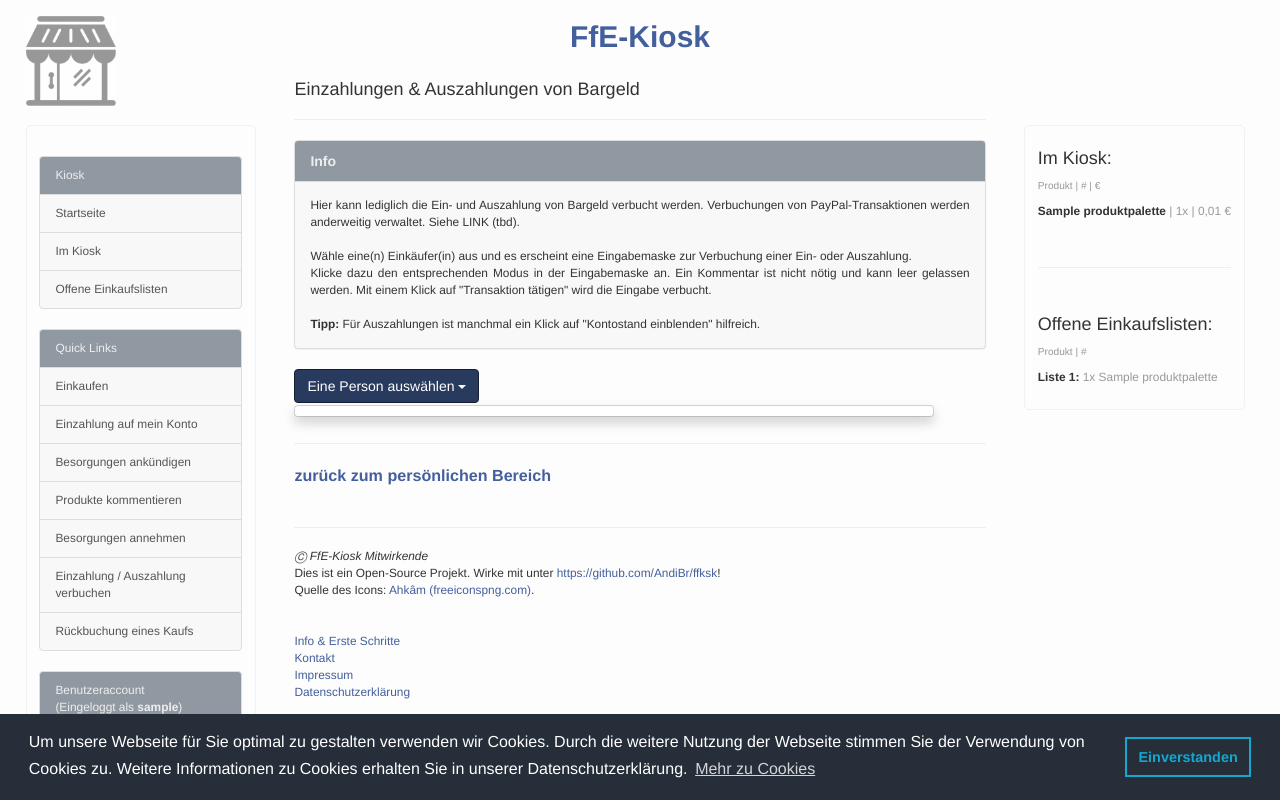
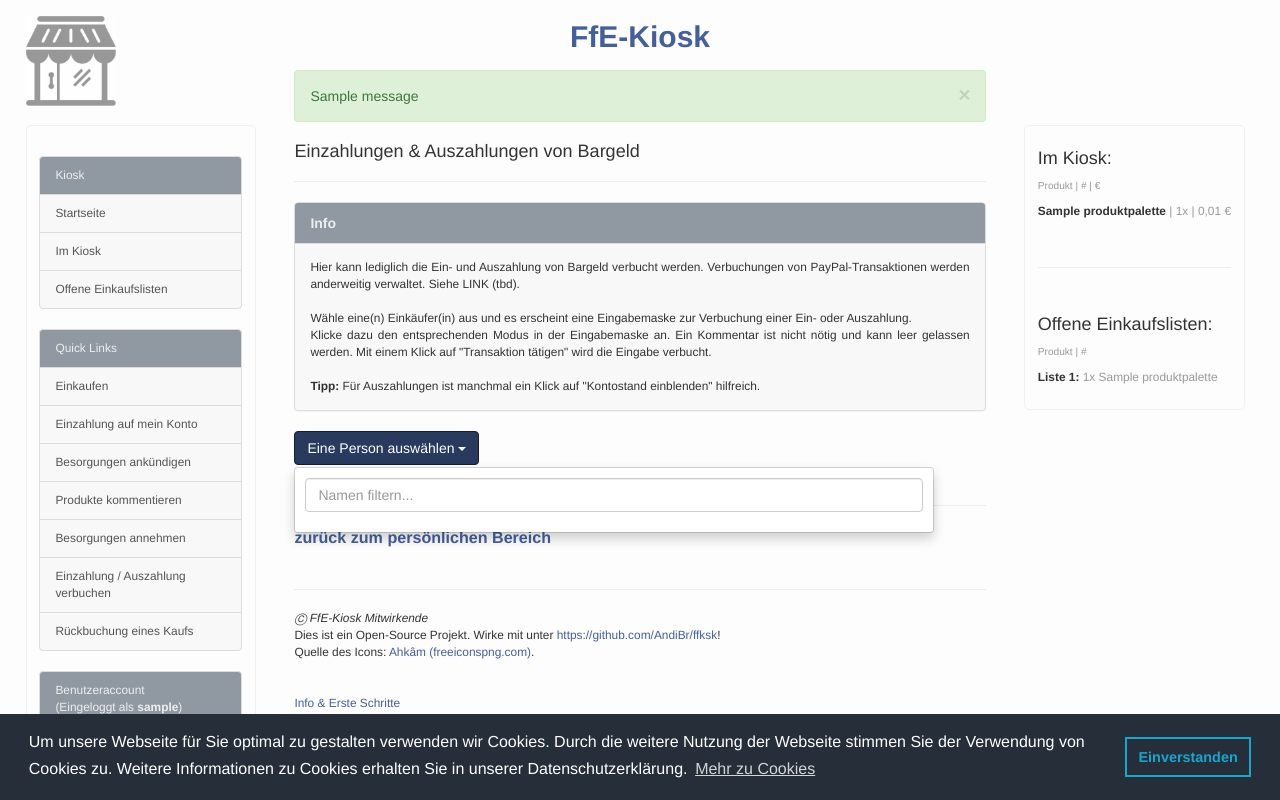
Before and after one commit to abruckmeier/ffksk, a Django app: page /menu/einzahlung/ in a window 1280 px wide, after a click that opens the changed part. Run offline with Django 3.2, Linux system fonts and the light colour scheme; a user stored in the database is signed in; tables that the repository leaves empty hold one stand-in row (values such as "Sample post"); one stand-in notice (Sample message) is shown; parts of the project's set-up code (start-up, migrations or seed data) failed here and were passed over; some libraries are stand-ins or nearby versions.

Commit message:
Einzahlung page improvements + Use messages framework from now on

```diff
--- a/kiosk/templates/kiosk/base.html
+++ b/kiosk/templates/kiosk/base.html
@@ -215,6 +215,17 @@
 
 
 		<div class="container-fluid divMain">
+      {% if messages %}
+        {% for message in messages %}
+            <div class="alert {{ message.tags }} alert-dismissible" role="alert">
+                <button type="button" class="close" data-dismiss="alert" aria-label="Close">
+                    <span aria-hidden="true">&times;</span>
+                </button>
+                {{ message | safe }}
+            </div>
+        {% endfor %}
+      {% endif %}
+
 			{% block content %}
 			{% endblock %}
 
--- a/kiosk/templates/kiosk/einzahlung_page.html
+++ b/kiosk/templates/kiosk/einzahlung_page.html
@@ -39,18 +39,20 @@
 
 
   <div class="dropdown">
-
     <button class="btn btn-primary dropdown-toggle" type="button" id="dropdownHead" data-toggle="dropdown" aria-haspopup="true" aria-expanded="false">
       Eine Person ausw&#228;hlen
       <span class="caret"></span>
     </button>
-		<ul class="dropdown-menu ulTopMenuWidth" aria-labelledby="dropdownHead">
+    <div class="dropdown-menu ulTopMenuWidth" aria-labelledby="dropdownHead" style="max-height: 300px; overflow-y: auto; padding: 10px;">
+      <input type="text" class="form-control mb-2" id="userSearch" placeholder="Namen filtern..." onkeyup="filterUsers()">
+      <ul id="userList" class="list-unstyled">
         {% for item in allUsers %}
           <li><a onclick="goOnWithUser({{item.id}},'{{item.username}}')">
               {{item.username}} ({{item.first_name}} {{item.last_name}})
             </a></li>
         {% endfor %}
       </ul>
+    </div>
   </div>
 
 
@@ -123,6 +125,15 @@
 
 	<script type="text/javascript">
 
+    function filterUsers() {
+      const searchInput = document.getElementById('userSearch').value.toLowerCase();
+      const userList = document.getElementById('userList').getElementsByTagName('li');
+      for (let i = 0; i < userList.length; i++) {
+        const userText = userList[i].innerText.toLowerCase();
+        userList[i].style.display = userText.includes(searchInput) ? '' : 'none';
+      }
+    }
+
 		var tmp_user;
 		function goOnWithUser(userID,username) {
 			$("div#divEingabeform").show(400);
--- a/kiosk/views.py
+++ b/kiosk/views.py
@@ -1,5 +1,6 @@
 from typing import List
 
+from django.contrib import messages
 from django.shortcuts import redirect, render, HttpResponseRedirect, reverse
 
 from utils.slack import get_user_information
@@ -730,7 +731,7 @@ def einzahlung_page(request):
     currentUser = request.user
     errorMsg = ''
     successMsg = ''
-    form = None
+    form = EinzahlungenForm()
 
     if request.method == "POST":
 
@@ -760,7 +761,10 @@ def einzahlung_page(request):
                     except:
                         pass
 
-                successMsg = 'Der Betrag von '+str('%.2f' % returnHttp['betrag'])+' '+chr(8364)+' wurde f'+chr(252)+'r '+auszUser.username+' '+returnHttp['type']+'.'
+                messages.success(request,
+                                 'Der Betrag von '+str('%.2f' % returnHttp['betrag'])+' '+chr(8364)
+                                 + ' wurde f'+chr(252)+'r '+auszUser.username+' '+returnHttp['type']+'.')
+                return HttpResponseRedirect(reverse('einzahlung_page'))
 
     # Anzeige von Kontostand des Nutzers (fuer Auszahlungen)
     if request.method == "GET" and 'getUserKontostand' in request.GET.keys():
@@ -771,9 +775,6 @@ def einzahlung_page(request):
 
     # Besorge alle User
     allUsers = readFromDatabase('getUsersForEinzahlung')
-
-    if form is None or successMsg!='':
-        form = EinzahlungenForm()
 
     # Hole den Kioskinhalt
     kioskItems = Kiosk.getKioskContent()
```
Also changed, not shown: ffeKiosk/settings.py (+9 -0 lines). Lines whose indentation alone changed are shown as unchanged.
